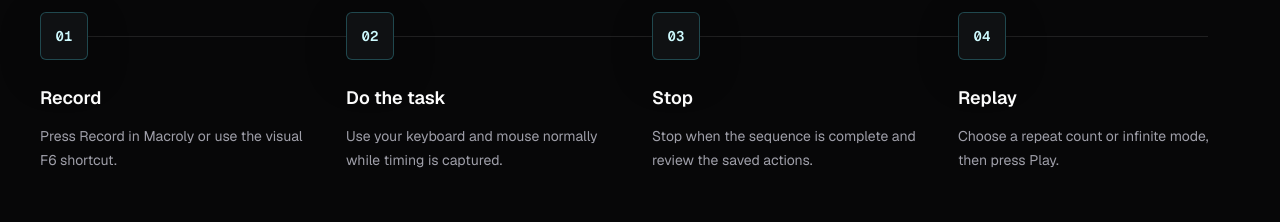
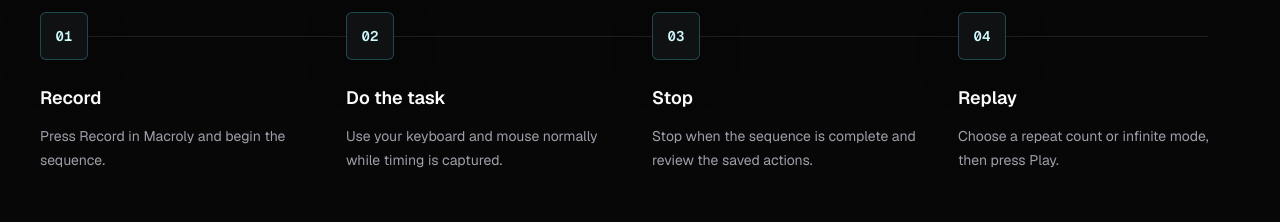
Before and after one commit to bibop28/Macrosty, a Next.js app: page / in a window 1280 px wide. Shown: the part 2260-2482 px from the top of the page. Built offline with nearby package versions, Linux system fonts and the light colour scheme.

Commit message:
Update HowItWorks component; modify description for clarity on recording process

```diff
--- a/components/HowItWorks.js
+++ b/components/HowItWorks.js
@@ -2,7 +2,7 @@ const steps = [
   {
     number: "01",
     title: "Record",
-    description: "Press Record in Macroly or use the visual F6 shortcut.",
+    description: "Press Record in Macroly and begin the sequence.",
   },
   {
     number: "02",
```
